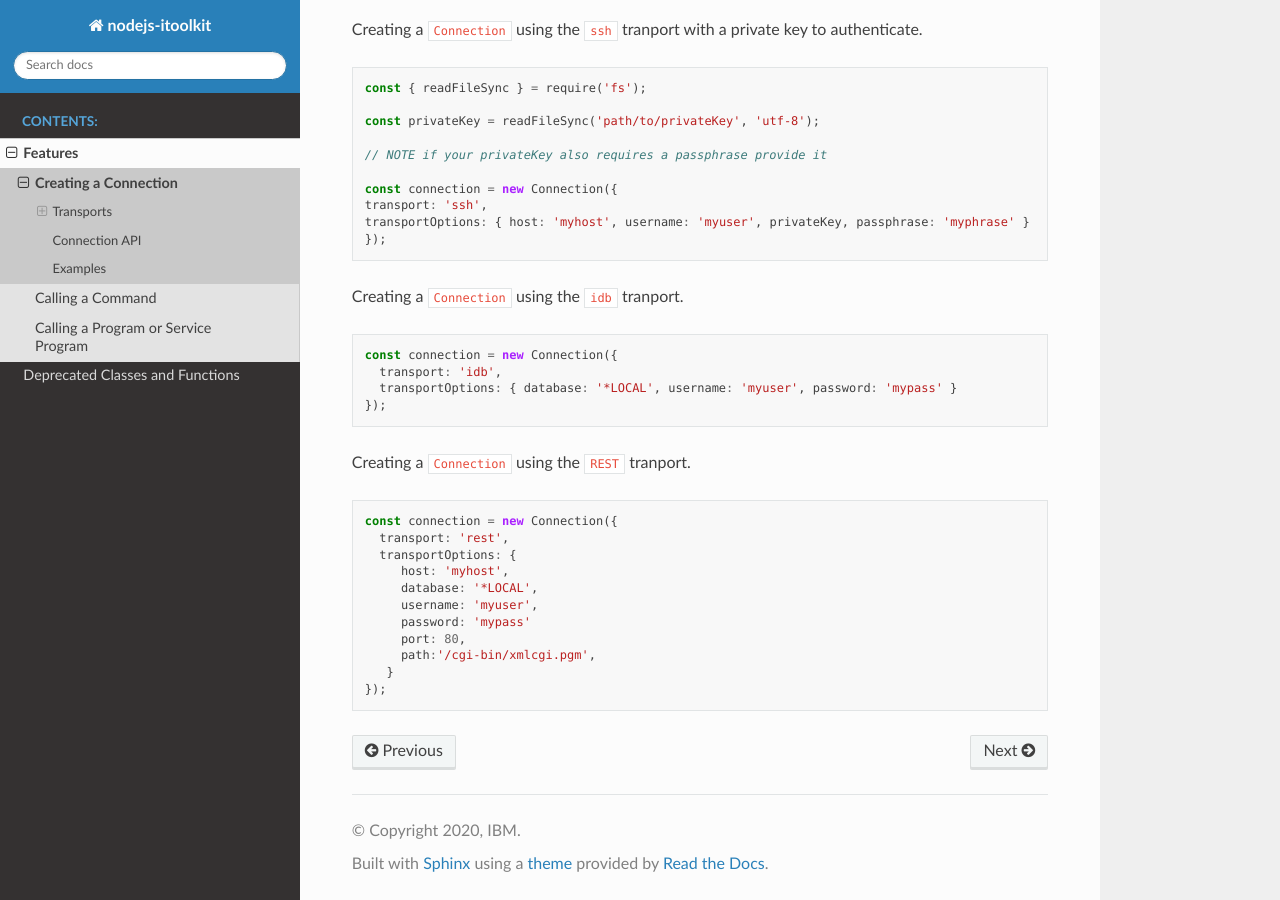
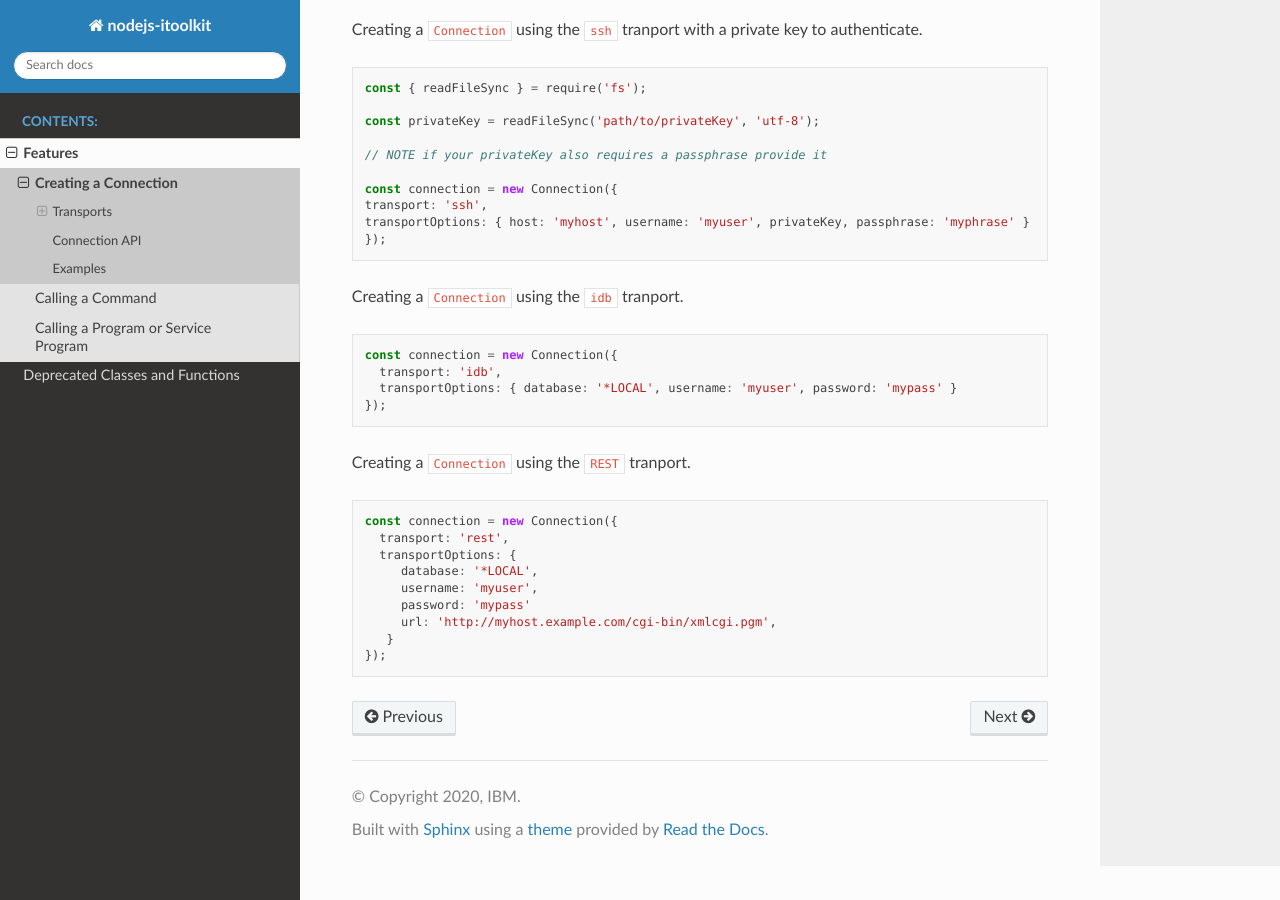
Before and after one commit to IBM/nodejs-itoolkit, a Sphinx documentation site: the page built from docs/Connection.rst, in a window 1280 px wide and 900 px high, scrolled down 2595 px. Built offline with Sphinx 7.4.7 and the Read the Docs theme 2.0.0, drawn with Linux system fonts in a browser that asks for light colours.

Commit message:
docs: Update creating a connection using rest transport example (#268)

```diff
--- a/docs/Connection.rst
+++ b/docs/Connection.rst
@@ -125,11 +125,9 @@
    const connection = new Connection({
      transport: 'rest',
      transportOptions: {
-        host: 'myhost',
         database: '*LOCAL',
         username: 'myuser',
         password: 'mypass'
-        port: 80,
-        path:'/cgi-bin/xmlcgi.pgm',
+        url: 'http://myhost.example.com/cgi-bin/xmlcgi.pgm',
       }
    });
```
